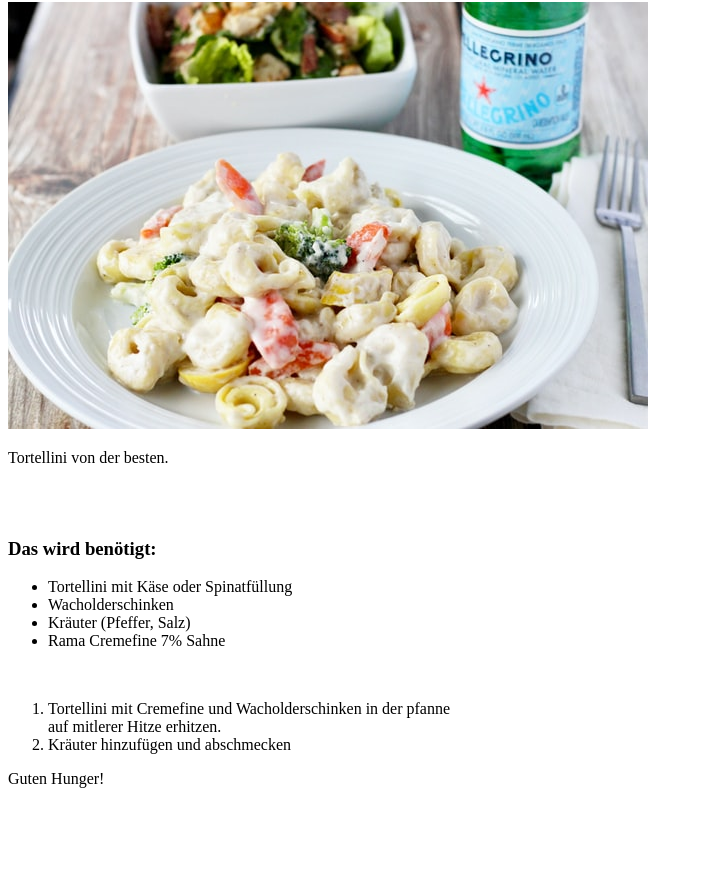
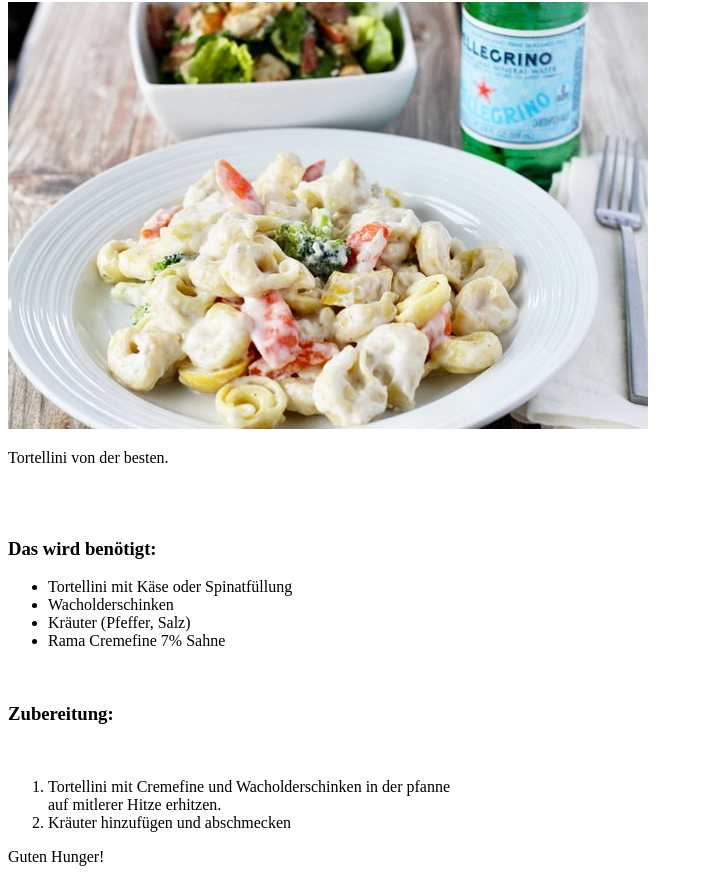
Before and after one commit to Frittenfred97/odin-recipes, a plain HTML site: page rezepte/Tortellini-sahnesosse.html in a window 1280 px wide. Shown: the part 78-960 px from the top of the page, without its empty margins (0-703 px from the left). Before the commit the page ends 882 px from the top, so only its background shows below. Drawn offline with Linux system fonts and the light colour scheme.

Commit message:
added h3

```diff
--- a/rezepte/Tortellini-sahnesosse.html
+++ b/rezepte/Tortellini-sahnesosse.html
@@ -21,6 +21,8 @@
         <li>Rama Cremefine 7% Sahne</li>
     </ul>
     <br>
+    <h3>Zubereitung:</h3>
+    <br>
     <ol>
         <li>Tortellini mit Cremefine und Wacholderschinken in der pfanne<br>
         auf mitlerer Hitze erhitzen.</li>
```
